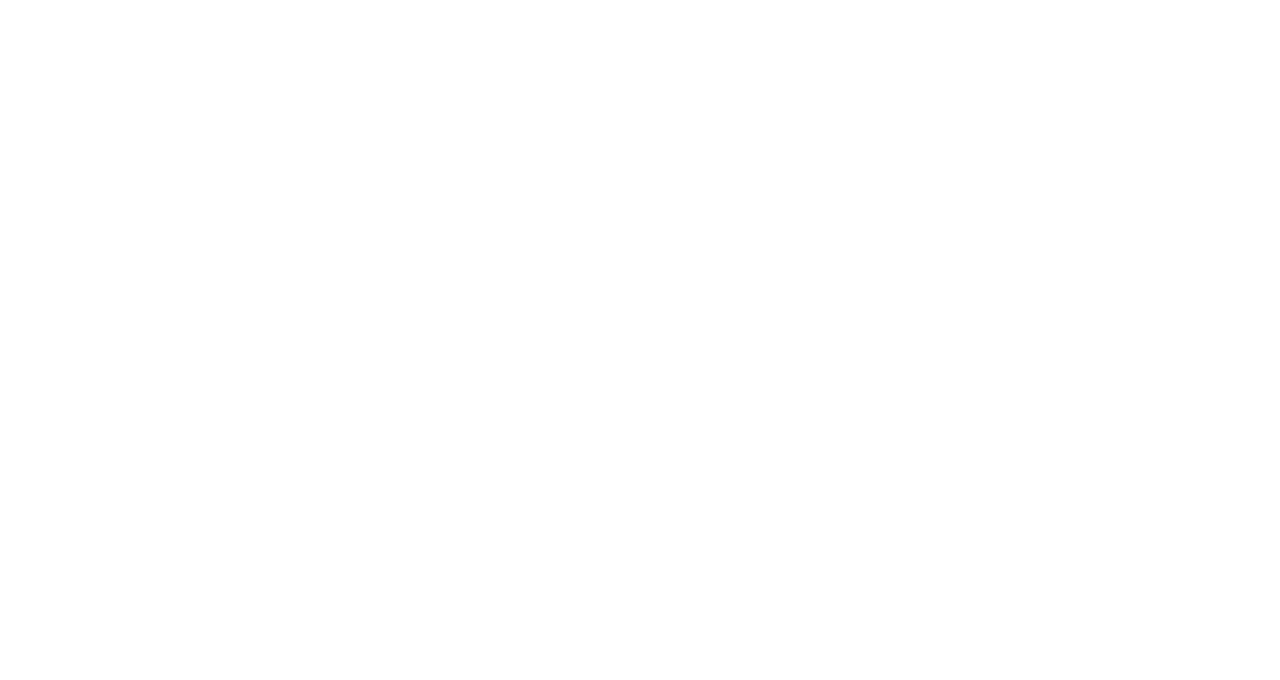
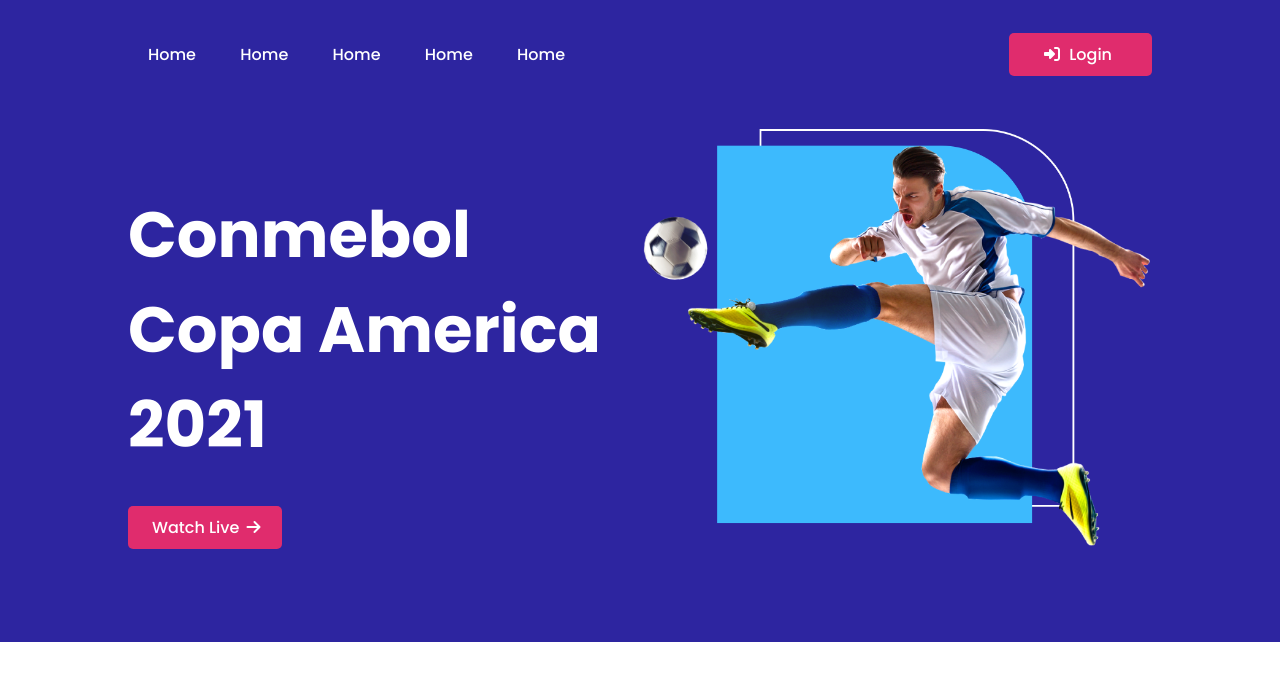
Before and after one commit to solaiman5683/football-responsive, a plain HTML site: page index.html in a window 1280 px wide. Drawn offline with Linux system fonts and the light colour scheme.

Commit message:
Header Section Completed

```diff
--- a/index.html
+++ b/index.html
@@ -1,12 +1,59 @@
 <!DOCTYPE html>
 <html lang="en">
+
 <head>
     <meta charset="UTF-8">
     <meta http-equiv="X-UA-Compatible" content="IE=edge">
     <meta name="viewport" content="width=device-width, initial-scale=1.0">
     <title>Football :: Copa America 2021</title>
+
+    <!-- Google Fonts -->
+    <link rel="preconnect" href="https://fonts.googleapis.com">
+    <link rel="preconnect" href="https://fonts.gstatic.com" crossorigin>
+    <link href="https://fonts.googleapis.com/css2?family=Poppins:wght@400;500;700&display=swap" rel="stylesheet">
+
+    <!-- Font Awesome -->
+    <script src="https://kit.fontawesome.com/2a9f8066e2.js" crossorigin="anonymous"></script>
+
+    <!-- stylesheet -->
+    <link rel="stylesheet" href="style.css">
 </head>
+
 <body>
+    <header>
+        <div class="container">
+            <nav class="navbar">
+                <div class="links">
+                    <a href="" class="link">home</a>
+                    <a href="" class="link">home</a>
+                    <a href="" class="link">home</a>
+                    <a href="" class="link">home</a>
+                    <a href="" class="link">home</a>
+                </div>
+                <div class="login">
+                    <a href="" class="btn login-btn">
+                        <i class="fas fa-sign-in-alt"></i> Login
+                    </a>
+                </div>
+            </nav>
+            <div class="top-banner">
+                <div class="left">
+                    <h1>
+                        Conmebol <br>
+                        <span class="color-text">Copa America</span> 2021
+                    </h1>
+                    <a href="#" class="btn watch-live">
+                        Watch Live
+                        <i class="fas fa-arrow-right"></i>
+                    </a>
+                </div>
+                <div class="right">
+                    <img src="./images/banner.png" alt="Football Kick">
+                </div>
+            </div>
+        </div>
+    </header>
 
 </body>
+
 </html>
--- a/style.css
+++ b/style.css
@@ -0,0 +1,100 @@
+/* -------------------
+    Common Style
+--------------------- */
+body {
+    margin: 0;
+    padding: 0;
+    font-family: 'Poppins', sans-serif;
+}
+
+.container {
+    width: 80%;
+    margin: 0 auto;
+}
+
+/* -------------------
+    Header Style
+--------------------- */
+
+header {
+    background: #2D25A0;
+    color: #fff;
+}
+
+.navbar {
+    display: flex;
+    justify-content: space-between;
+    align-items: center;
+    padding: 42px 0;
+}
+
+.navbar a {
+    text-decoration: none;
+    color: #ffffff;
+    text-transform: capitalize;
+    padding: 10px 20px;
+    font-weight: 500;
+    font-size: 16px;
+    line-height: 24px;
+}
+
+.btn {
+    text-decoration: none;
+    color: #ffffff;
+    text-transform: capitalize;
+    padding: 10px 20px;
+    font-weight: 500;
+    font-size: 16px;
+    line-height: 24px;
+    background: #E02C6D;
+    border-radius: 5px;
+}
+
+.login-btn {
+    padding: 10px 40px !important;
+}
+
+.login-btn i {
+    position: relative;
+    right: 5px;
+    transition: right 0.3s linear;
+}
+
+.login-btn:hover i {
+    right: 2px;
+}
+
+/* Top Banner */
+.top-banner {
+    display: flex;
+    align-items: center;
+    justify-content: space-between;
+    padding: 20px 0 86px 0;
+}
+
+.top-banner .left,
+.top-banner .right {
+    width: 50%;
+}
+
+.top-banner img {
+    width: 100%;
+}
+
+.left h1 {
+    font-size: 64px;
+}
+
+.watch-live {
+    padding: 10px 24px;
+}
+
+.watch-live i {
+    position: relative;
+    left: 3px;
+    transition: left 0.3s linear;
+}
+
+.watch-live:hover i {
+    left: 6px;
+}
```
